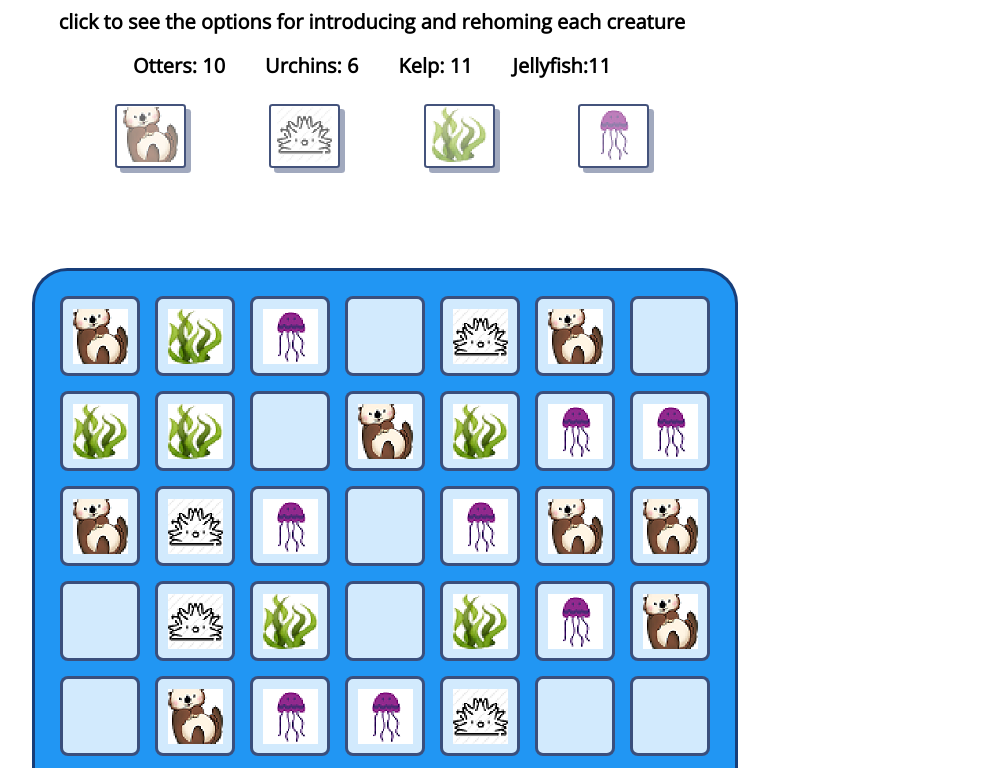
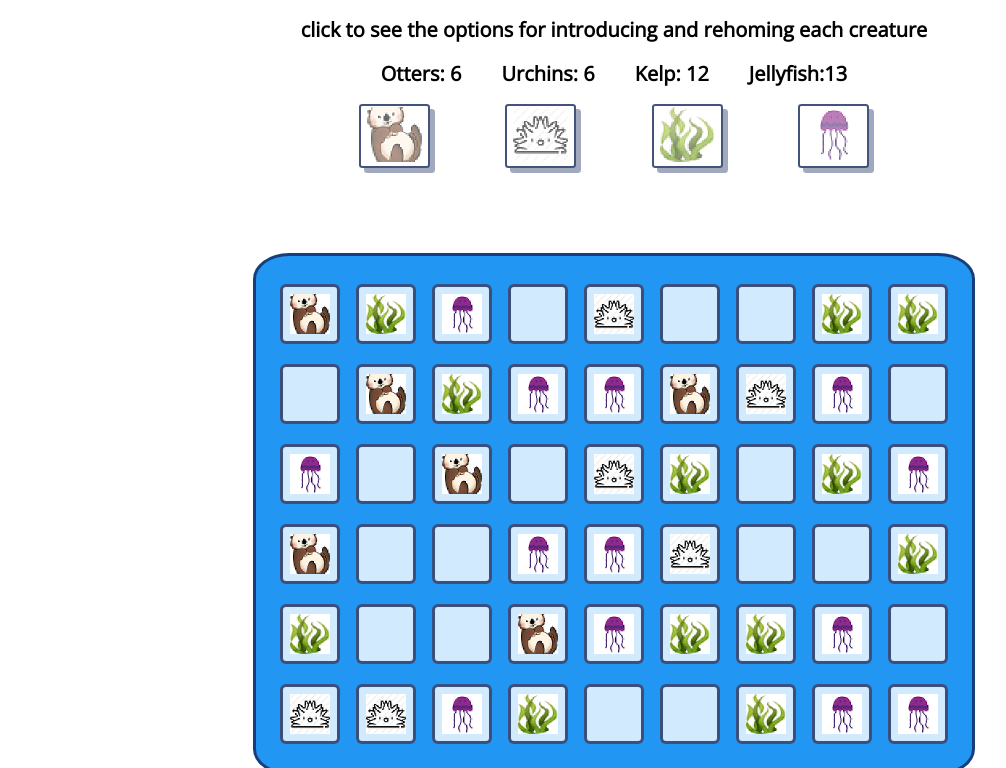
Before and after one commit to imallwitz/equilibrium, a plain HTML site: page index.html in a window 1280 px wide. Shown: the part 109-877 px from the top of the page, without its empty margins (26-1032 px from the left). Drawn offline with nearby package versions, Linux system fonts and the light colour scheme.

Commit message:
fixed the rule images, made the board smaller

```diff
--- a/index.html
+++ b/index.html
@@ -10,8 +10,6 @@
 </head>
 
 <body>
-
-    <div class="main-content">
         <div class="header-box">
             <h1>equilibrium</h1>
             <h2>click to see the options for introducing and rehoming each creature</h2>
@@ -36,64 +34,66 @@
             <div class="grid-item jellys" onclick="gridClicked(this)"><img src="images/jelly_pic.png"></div>
             <div class="grid-item empty" onclick="gridClicked(this)"></div>
             <div class="grid-item urchins" onclick="gridClicked(this)"><img src="images/urchin_pic.png"></div>
-            <div class="grid-item otters" onclick="gridClicked(this)"><img src="images/otter_pic.png"></div>
             <div class="grid-item empty" onclick="gridClicked(this)"></div>
+            <div class="grid-item empty" onclick="gridClicked(this)"></div>
+            <div class="grid-item kelps" onclick="gridClicked(this)"><img src="images/kelp_pic.png"></div>
+            <div class="grid-item kelps" onclick="gridClicked(this)"><img src="images/kelp_pic.png"></div>
 
             <!-- row 2-->
-            <div class="grid-item kelps" onclick="gridClicked(this)"><img src="images/kelp_pic.png"></div>
-            <div class="grid-item kelps" onclick="gridClicked(this)"><img src="images/kelp_pic.png"></div>
             <div class="grid-item empty" onclick="gridClicked(this)"></div>
             <div class="grid-item otters" onclick="gridClicked(this)"><img src="images/otter_pic.png"></div>
             <div class="grid-item kelps" onclick="gridClicked(this)"><img src="images/kelp_pic.png"></div>
             <div class="grid-item jellys" onclick="gridClicked(this)"><img src="images/jelly_pic.png"></div>
             <div class="grid-item jellys" onclick="gridClicked(this)"><img src="images/jelly_pic.png"></div>
-
-            <!-- row 3-->
             <div class="grid-item otters" onclick="gridClicked(this)"><img src="images/otter_pic.png"></div>
             <div class="grid-item urchins" onclick="gridClicked(this)"><img src="images/urchin_pic.png"></div>
             <div class="grid-item jellys" onclick="gridClicked(this)"><img src="images/jelly_pic.png"></div>
             <div class="grid-item empty" onclick="gridClicked(this)"></div>
+
+            <!-- row 3 -->
             <div class="grid-item jellys" onclick="gridClicked(this)"><img src="images/jelly_pic.png"></div>
+            <div class="grid-item empty" onclick="gridClicked(this)"></div>
             <div class="grid-item otters" onclick="gridClicked(this)"><img src="images/otter_pic.png"></div>
-            <div class="grid-item otters" onclick="gridClicked(this)"><img src="images/otter_pic.png"></div>
-
-            <!-- row 4-->
             <div class="grid-item empty" onclick="gridClicked(this)"></div>
             <div class="grid-item urchins" onclick="gridClicked(this)"><img src="images/urchin_pic.png"></div>
             <div class="grid-item kelps" onclick="gridClicked(this)"><img src="images/kelp_pic.png"></div>
             <div class="grid-item empty" onclick="gridClicked(this)"></div>
             <div class="grid-item kelps" onclick="gridClicked(this)"><img src="images/kelp_pic.png"></div>
             <div class="grid-item jellys" onclick="gridClicked(this)"><img src="images/jelly_pic.png"></div>
+
+            <!-- row 4-->
             <div class="grid-item otters" onclick="gridClicked(this)"><img src="images/otter_pic.png"></div>
-
-            <!-- row 5-->
             <div class="grid-item empty" onclick="gridClicked(this)"></div>
-            <div class="grid-item otters" onclick="gridClicked(this)"><img src="images/otter_pic.png"></div>
+            <div class="grid-item empty" onclick="gridClicked(this)"></div>
             <div class="grid-item jellys" onclick="gridClicked(this)"><img src="images/jelly_pic.png"></div>
             <div class="grid-item jellys" onclick="gridClicked(this)"><img src="images/jelly_pic.png"></div>
             <div class="grid-item urchins" onclick="gridClicked(this)"><img src="images/urchin_pic.png"></div>
             <div class="grid-item empty" onclick="gridClicked(this)"></div>
             <div class="grid-item empty" onclick="gridClicked(this)"></div>
+            <div class="grid-item kelps" onclick="gridClicked(this)"><img src="images/kelp_pic.png"></div>
 
-            <!-- row 6-->
-            <div class="grid-item kelps" onclick="gridClicked(this)"><img src="images/kelp_pic.png"></div>
+            <!-- row 5 -->
             <div class="grid-item kelps" onclick="gridClicked(this)"><img src="images/kelp_pic.png"></div>
             <div class="grid-item empty" onclick="gridClicked(this)"></div>
-            <div class="grid-item otters" onclick="gridClicked(this)"><img src="images/otter_pic.png"></div>
+            <div class="grid-item empty" onclick="gridClicked(this)"></div>
             <div class="grid-item otters" onclick="gridClicked(this)"><img src="images/otter_pic.png"></div>
             <div class="grid-item jellys" onclick="gridClicked(this)"><img src="images/jelly_pic.png"></div>
             <div class="grid-item kelps" onclick="gridClicked(this)"><img src="images/kelp_pic.png"></div>
-
-            <!-- row 7-->
             <div class="grid-item kelps" onclick="gridClicked(this)"><img src="images/kelp_pic.png"></div>
             <div class="grid-item jellys" onclick="gridClicked(this)"><img src="images/jelly_pic.png"></div>
             <div class="grid-item empty" onclick="gridClicked(this)"></div>
+
+            <!-- row 6 -->
             <div class="grid-item urchins" onclick="gridClicked(this)"><img src="images/urchin_pic.png"></div>
             <div class="grid-item urchins" onclick="gridClicked(this)"><img src="images/urchin_pic.png"></div>
             <div class="grid-item jellys" onclick="gridClicked(this)"><img src="images/jelly_pic.png"></div>
             <div class="grid-item kelps" onclick="gridClicked(this)"><img src="images/kelp_pic.png"></div>
+            <div class="grid-item empty" onclick="gridClicked(this)"></div>
+            <div class="grid-item empty" onclick="gridClicked(this)"></div>
+            <div class="grid-item kelps" onclick="gridClicked(this)"><img src="images/kelp_pic.png"></div>
+            <div class="grid-item jellys" onclick="gridClicked(this)"><img src="images/jelly_pic.png"></div>
+            <div class="grid-item jellys" onclick="gridClicked(this)"><img src="images/jelly_pic.png"></div>
         </div>
-    </div>
 <script src="index.js"></script>
 </body>
 </html>
--- a/styles.css
+++ b/styles.css
@@ -3,9 +3,8 @@
                 */
 
 .header-box{
-    width: 680px;
+    width: 660px;
     text-align: center;
-    margin-left: 50px;
 }
 
 h1 {
@@ -27,16 +26,16 @@ h2 {
 
 .button-box {
     display: flex;
-    width: 680px;
+    width: 660px;
     justify-content: space-evenly;
-    margin: 25px 50px;
+    margin: 25px;
+    margin-top: 0px;
 }
 
 button {
     background-color: white;
     border:2px solid rgba(22, 40, 92, 0.8);
     border-radius: 5%;
-    margin-left: 20px;
     box-shadow: 5px 5px rgba(22, 40, 92, 0.4);
 }
 
@@ -59,15 +58,14 @@ button:active {
                 */
 
 #rule-box {
-    width: 680px;
+    width: 900px;
     display: flex;
     justify-content: space-evenly;
-    margin: 50px;
+    margin: 20px;
 }
 
 #rule-box img {
-    width: 300px;
-    height: 300px;
+    height: 200px;
 }
 
 .rule {
@@ -101,15 +99,16 @@ h3 {
 
 #grid-container {
     display: grid;
-    grid-template-columns: 80px 80px 80px 80px 80px 80px 80px;
-    grid-template-rows: 80px 80px 80px 80px 80px 80px 80px;
+    grid-template-columns: 60px 60px 60px 60px 60px 60px 60px 60px 60px;
+    grid-template-rows: 60px 60px 60px 60px 60px 60px;
     background-color: #2196F3;
     border: 3px solid rgba(22, 40, 92, 0.8);
     border-radius: 5%;
     margin: 50px;
-    padding: 10px;
-    height: 680px;
-    width: 680px;
+    margin-top: 20px;
+    padding: 8px;
+    height: 500px;
+    width: 700px;
     justify-content: space-evenly;
     align-content: space-evenly;
 }
@@ -118,10 +117,12 @@ h3 {
     background-color: rgba(255, 255, 255, 0.8);
     border: 3px solid rgba(22, 40, 92, 0.8);
     border-radius: 10%;
+    display: flex;
 }
 
 .grid-item img {
-    margin: 10px;
+    height: 40px;
+    margin: auto;
 }
 
 .possible img {
@@ -135,3 +136,9 @@ h3 {
 .removable {
     border: 3px solid red;
 }
+
+body {
+    display: flex;
+    align-items: center;
+    flex-direction: column;
+}
```
